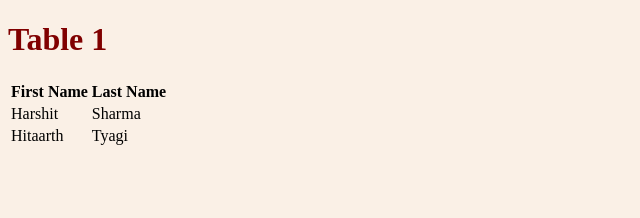
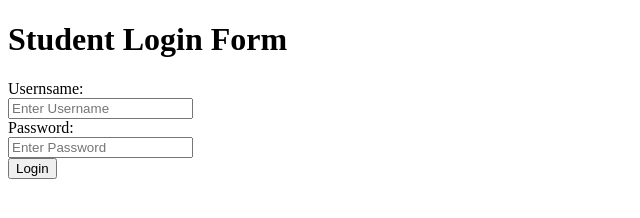
Before and after one commit to hitaarth03/html, a plain HTML site: page index.html in a window 1280 px wide. Shown: the whole page, without its empty margins (0-640 px from the left). Drawn offline with Linux system fonts and the light colour scheme.

Commit message:
Add files via upload

```diff
--- a/index.html
+++ b/index.html
@@ -1,30 +1,16 @@
 <!DOCTYPE html>
     <html>
         <head>
-        <style>
-            body {
-                background-color: linen;
-            }
-            h1 {
-                color: maroon;
-            }
-        </style>
+            <title>Login Page</title>
         </head>
         <body>
-        <h1>Table 1</h1>
-        <table>
-            <tr>
-                <th>First Name</th>
-                <th>Last Name</th>
-            </tr>
-            <tr>
-                <td>Harshit</td>
-                <td>Sharma</td>
-            </tr>
-            <tr>
-                <td>Hitaarth</td>
-                <td>Tyagi</td>
-            </tr>
-        </table>
+            <centre><h1>Student Login Form</h1></centre>
+            <form>
+                <label>Usernsame:</label>
+                <br><input type="text" placeholder="Enter Username"Name="password"required>
+                <br><label>Password:</label>
+                <br><input type="password"placeholder="Enter Password"Name="Password"required>
+                <br><button type="submit">Login</button>
+            </form>
         </body>
     </html>
```
Lines whose indentation alone changed are shown as unchanged.
